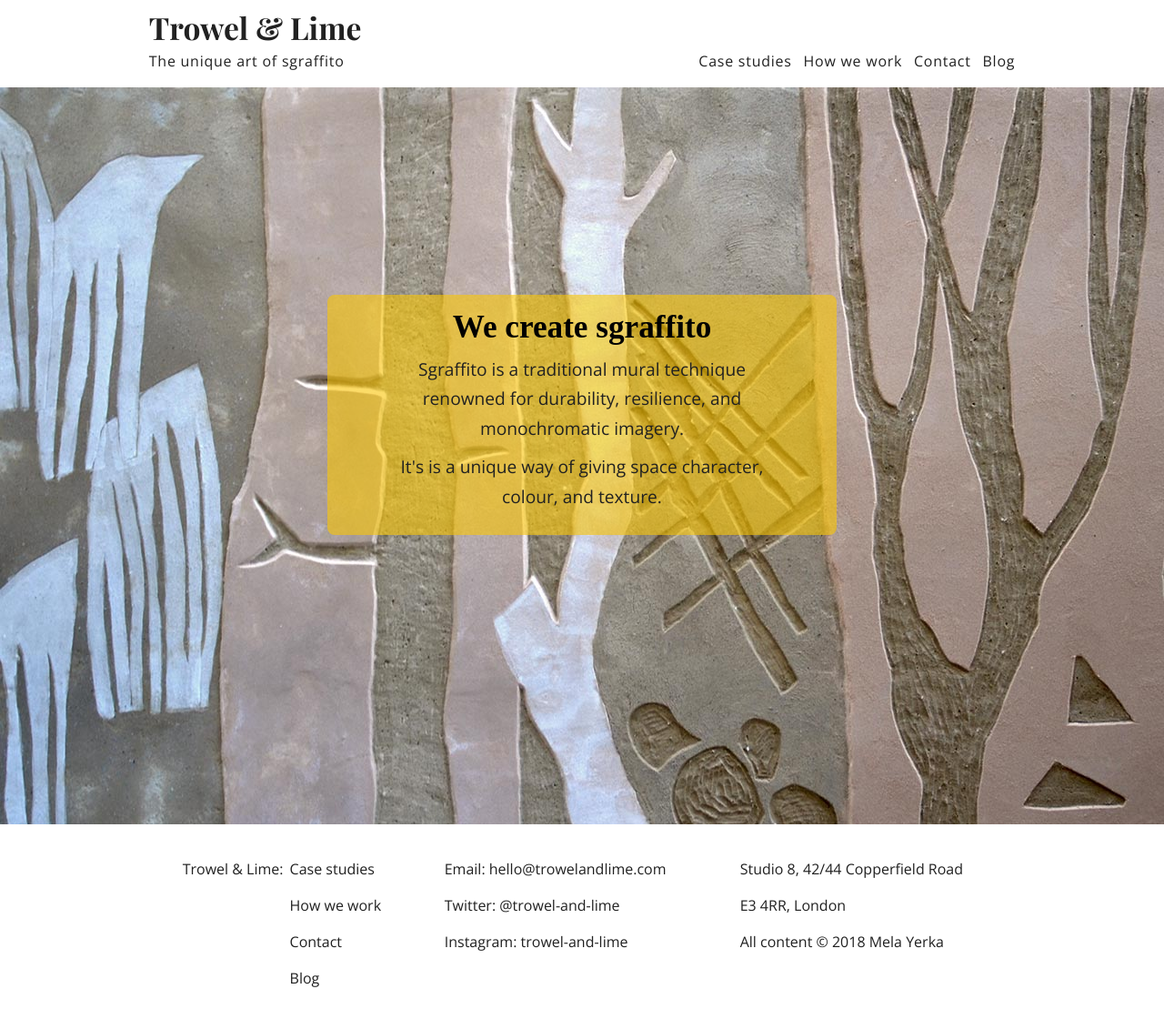
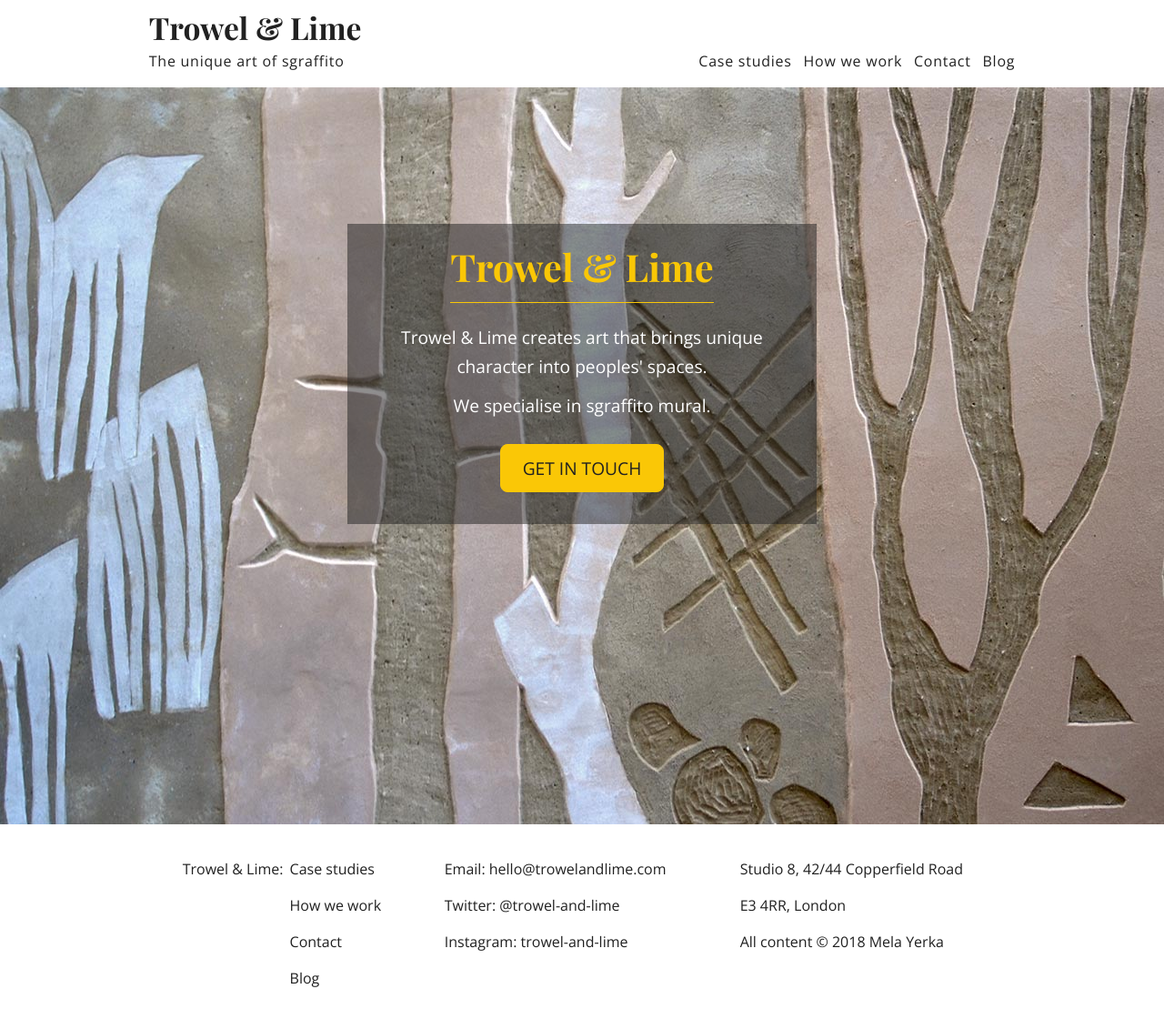
Before and after one commit to marek-kultys/trowel-and-lime, a Jekyll site: the page built from index.html, in a window 1280 px wide. Shown: the whole page at 91% size. Built offline with Jekyll 4.4.1, drawn with Linux system fonts in a browser that asks for light colours.

```diff
--- a/_sass/home.scss
+++ b/_sass/home.scss
@@ -9,10 +9,9 @@
    }
 
    .hero-text-wrapper {
-      // border: 1px solid red;
       height: 100%;
-      @include span-columns(10);
-      @include shift(1);
+      @include span-columns(10.2);
+      @include shift(0.9);
       display: flex;
       @include media($for-tablet-up) {
          @include span-columns(8);
@@ -20,36 +19,33 @@
          display: flex;
       }
       @include media($for-desktop-up) {
-         @include span-columns(5.4);
-         @include shift(3.3);
+         @include span-columns(5);
+         @include shift(3.5);
          display: flex;
       }
-
       align-items: center;
       text-align: center;
    }
 
    .hero-text {
-      // border: 1px solid blue;
-      margin-bottom: 10vh;
-      padding: 0.5em 1em;
+      margin-bottom: 20vh;
+      padding: 0.6em 1em;
+      background-color: $black-trans;
       @include media($for-tablet-up) {
-         padding: 0.75em 3em;
+         padding: 1em 3em;
       }
       @include media($for-desktop-up) {
-         padding: 1em 4em;
+         padding: 1.2em 3.4em;
       }
-      background-color: $yellow-trans;
-      border-radius: $radius;
-   }
-
-   .big-for-title {
-      // color: $white;
-      font-family: 'Rufina', serif !important;
-      font-weight: 700;
-      font-size: 1.5em;
-      @include media($for-tablet-up) {
-         font-size: 2.2em;
+      h1 {
+         color: $yellow;
+         font-size: 2em;
+         @include media($for-tablet-up) {
+            font-size: 2.8em;
+         }
+      }
+      p {
+         color: $white;
       }
    }
 }
--- a/index.html
+++ b/index.html
@@ -9,8 +9,12 @@
       <div class="hero-container">
          <div class="hero-text-wrapper">
             <div class="hero-text">
-               <h3 class="big-for-title">We create sgraffito</h3>
-               <p>Sgraffito is a traditional mural technique renowned for durability, resilience, and monochromatic imagery.</p> <p>It's is a unique way of giving space character, colour, <nobr>and texture</nobr>.</p>
+               <h2>Trowel & Lime</h2>
+               <p>Trowel & Lime creates art that brings unique character into <nobr>peoples' spaces.</nobr></p>
+               <p>We specialise in sgraffito mural.</p>
+               <a class="button" href="/contact">
+                  <h5>GET IN TOUCH</h5>
+               </a>
             </div>
          </div>
       </div>
```
